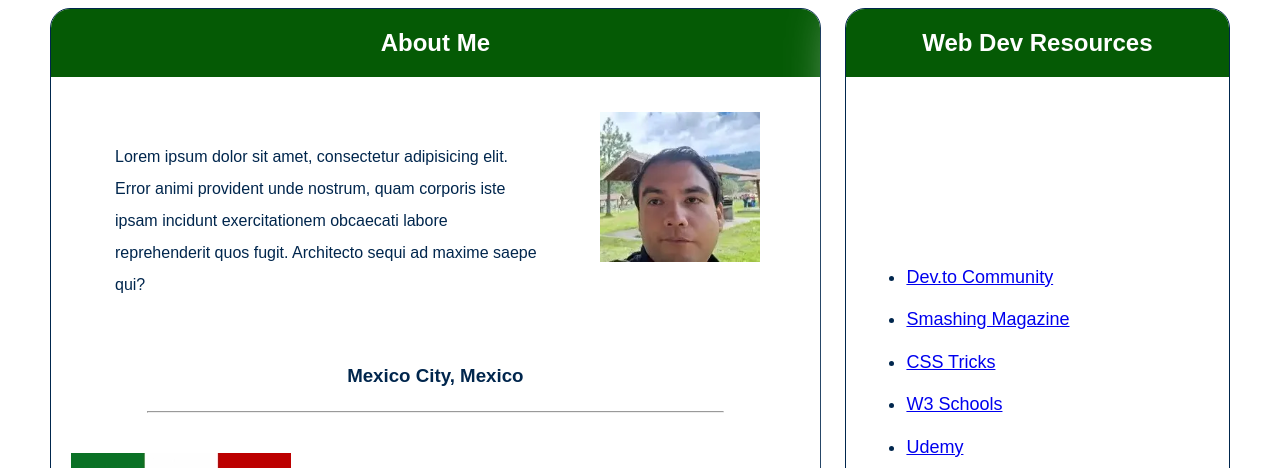
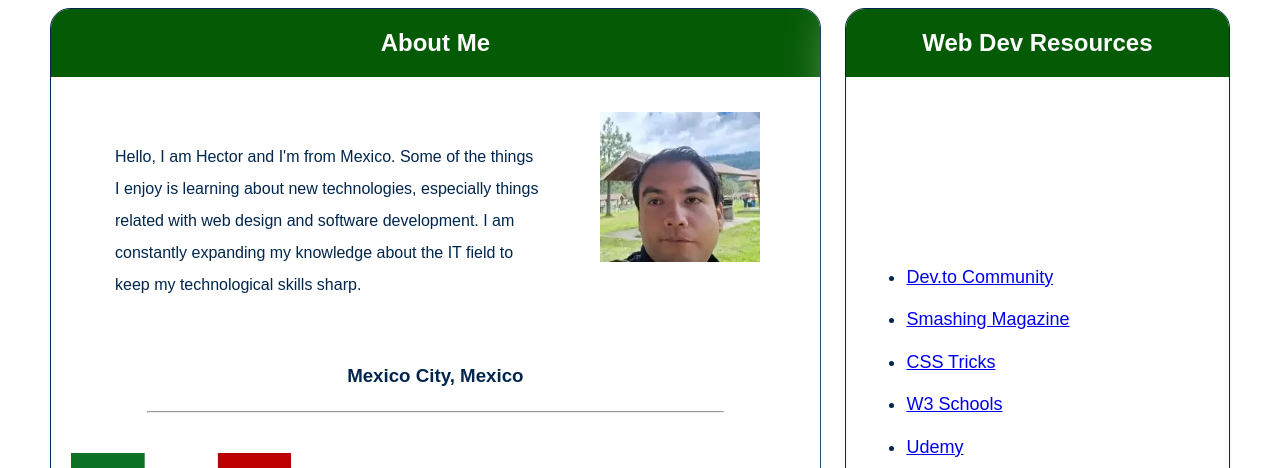
Before and after one commit to hmcch/wdd131, a plain HTML site: page index.html in a window 1280 px wide. Shown: the part 268-736 px from the top of the page. Drawn offline with Linux system fonts and the light colour scheme.

Commit message:
brief description about me updated

```diff
--- a/index.html
+++ b/index.html
@@ -44,9 +44,9 @@
             <h2>About Me</h2>
             <img src="images/resized-picture.webp" alt="Photo of Héctor Miguel Castro Chávez" width="200">
             <p>
-                Lorem ipsum dolor sit amet, consectetur adipisicing elit. Error animi provident unde nostrum, quam
-                corporis iste ipsam incidunt exercitationem obcaecati labore reprehenderit quos fugit. Architecto sequi
-                ad maxime saepe qui?
+                Hello, I am Hector and I'm from Mexico. Some of the things I enjoy is learning about new technologies,
+                especially things related with web design and software development. I am constantly expanding my
+                knowledge about the IT field to keep my technological skills sharp.
             </p>
             <h3>Mexico City, Mexico</h3>
             <hr>
```
